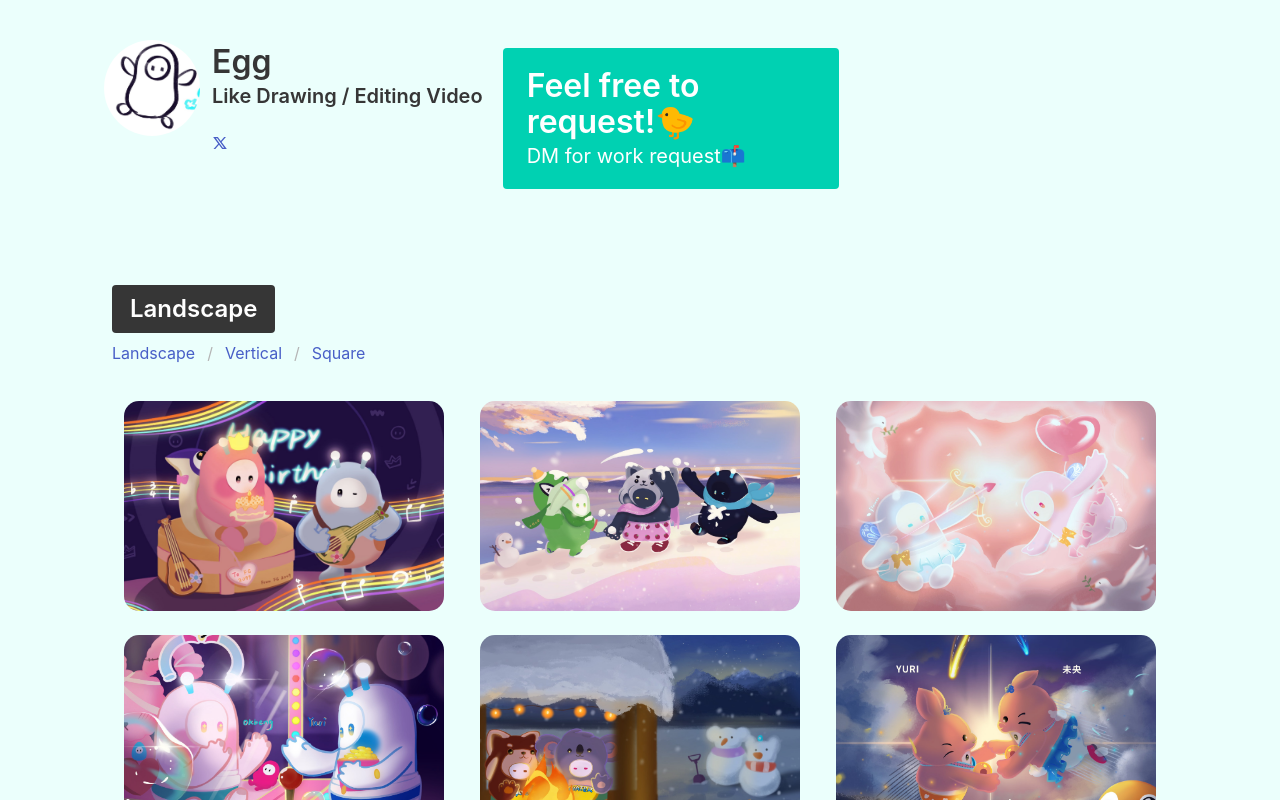
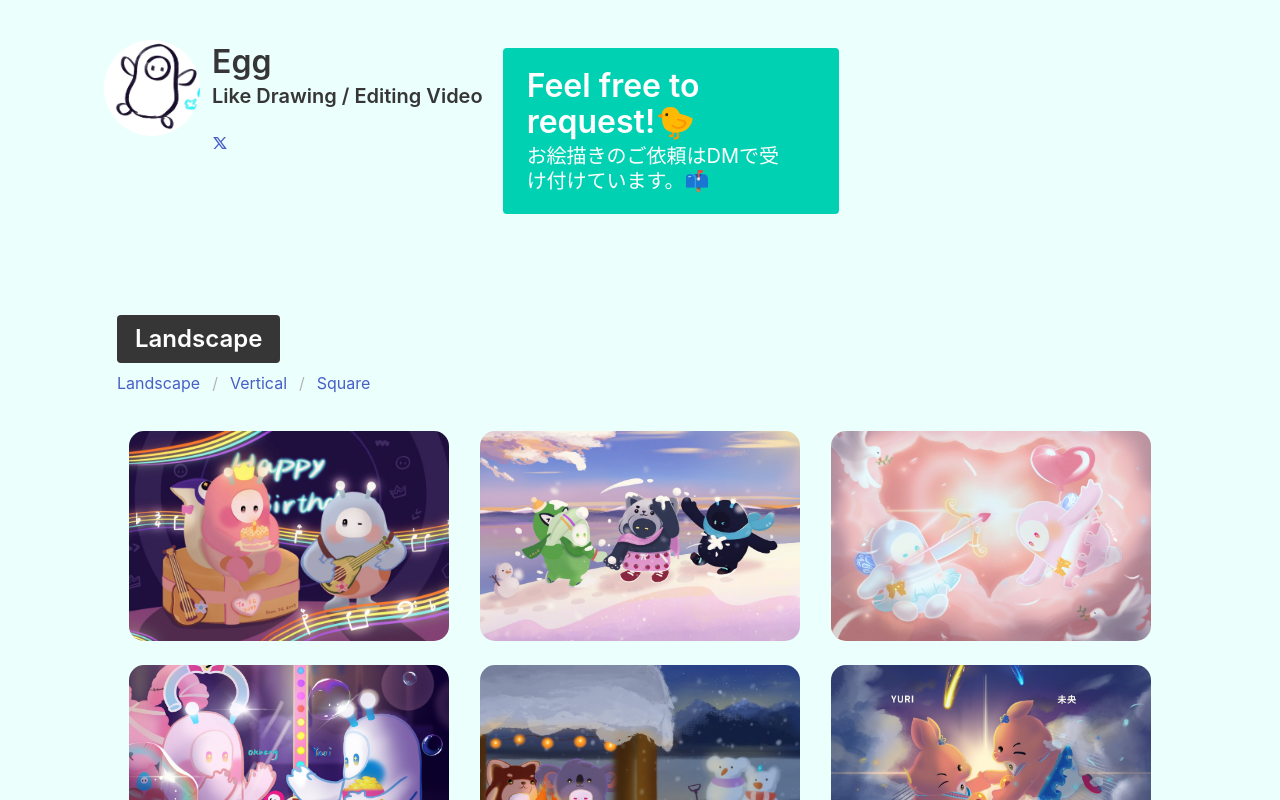
Before and after one commit to naonao0001777/egg-react-demo, a React (Create React App) app: page / in a window 1280 px wide. Shown: the top 800 px of the page. Built offline with nearby package versions, Linux system fonts and the light colour scheme.

Commit message:
helmet react

```diff
--- a/src/App.tsx
+++ b/src/App.tsx
@@ -89,7 +89,7 @@ function App() {
                     <div className="tile is-parent is-vertical">
                       <article className="tile is-child notification is-primary">
                         <h1 className="title">Feel free to request!🐤</h1>
-                        <h2 className="subtitle">DM for work request📫</h2>
+                        <h2 className="subtitle">お絵描きのご依頼はDMで受け付けています。📫</h2>
                         {/* <h2 className="subtitle">Language Proficiency</h2>
                         <ul>
                           <li>
@@ -201,7 +201,7 @@ const Humberger = () => {
   }
 
   return (
-    <>
+    <Root>
       <div>{
         value === "Landscape" ? (
           <Fragment>
@@ -435,7 +435,7 @@ const Humberger = () => {
           </div>
         </CSSTransition>
       </TransitionGroup>
-    </>
+    </Root>
   );
 }
 
```
